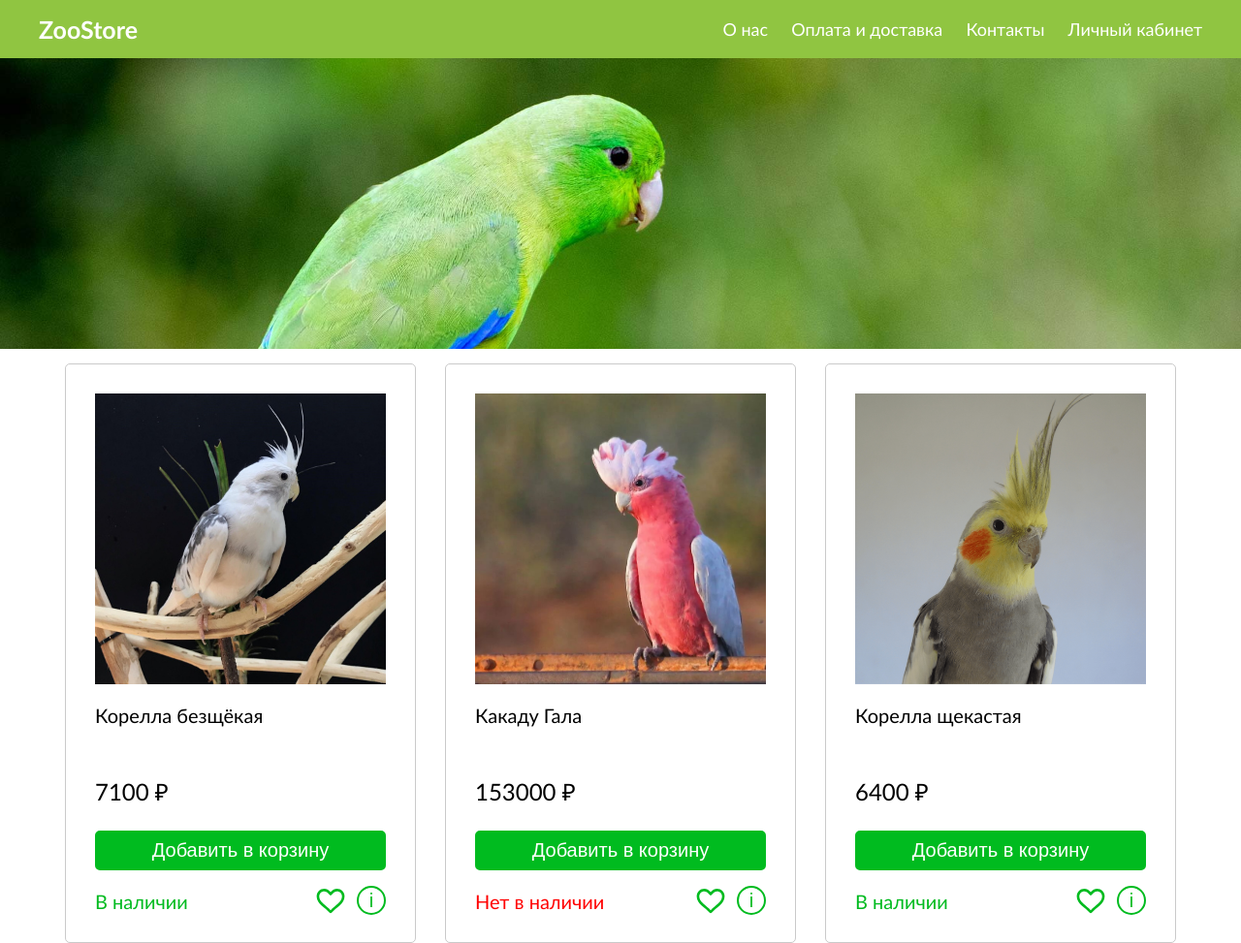
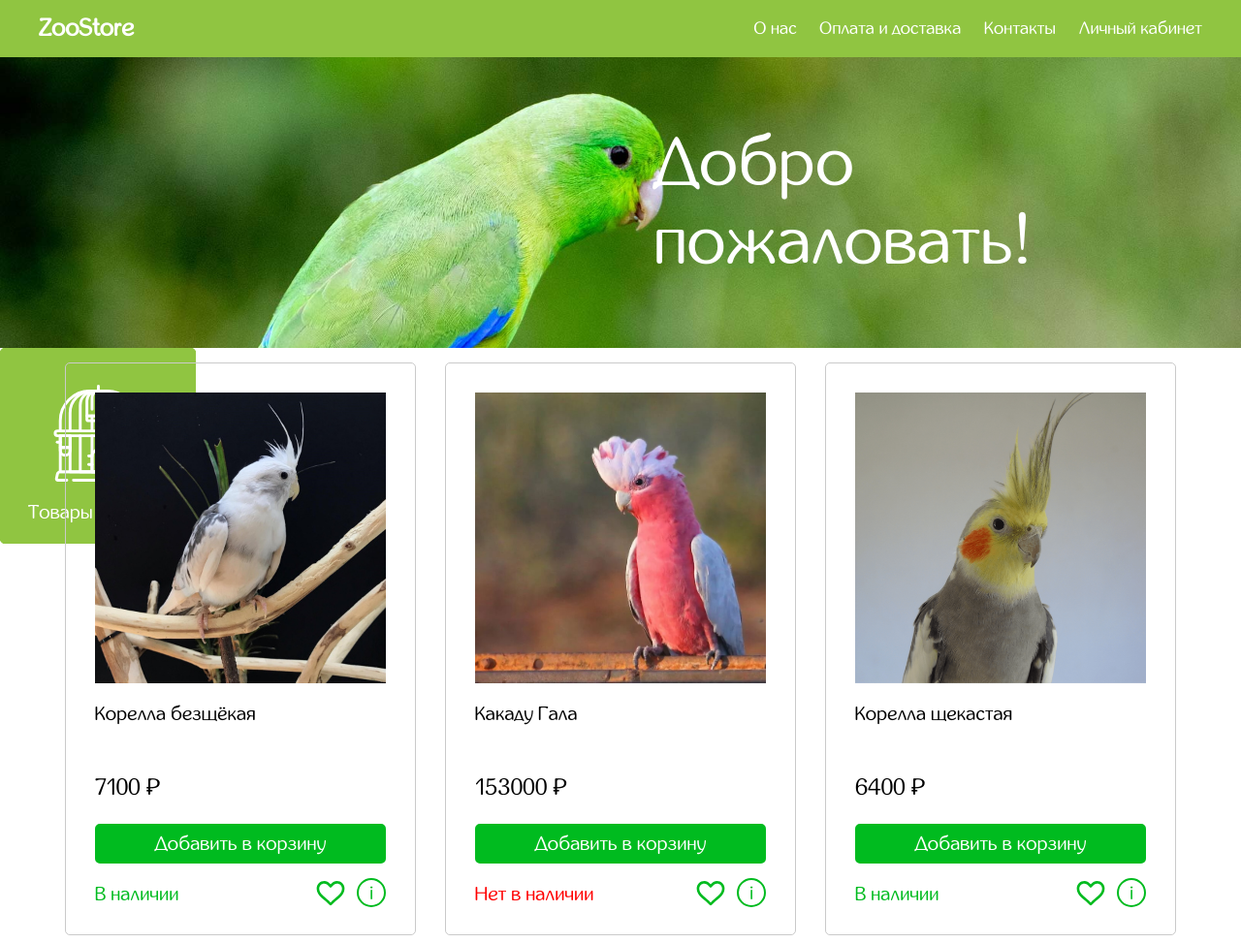
Before and after one commit to JuliaNikkk/-, a plain HTML site: page index.html in a window 1280 px wide. Shown: the top 973 px of the page at 97% size. Drawn offline with Linux system fonts and the light colour scheme; a web font is replaced by a local one.

Commit message:
хуйня

```diff
--- a/css/styles.css
+++ b/css/styles.css
@@ -1,8 +1,16 @@
+@font-face {
+    font-family: inglobal;
+    src: url(../fonts/inglobal.ttf);
+}
+* {
+    font-family: inglobal;
+
+}
 html,
 body {
     height: 100%;
     margin: 0;
-    font-family: 'Gill Sans', 'Gill Sans MT', Calibri, 'Trebuchet MS', sans-serif;
+    /* font-family: 'Gill Sans', 'Gill Sans MT', Calibri, 'Trebuchet MS', sans-serif; */
 
 }
 
@@ -217,6 +225,35 @@ z-index: 100; */
     background-size: cover;
 
 }
+.welcome{
+    position: absolute;
+    font-size: 70px;
+    color: white;
+    right: 215px;
+}
+.panel{
+    background-color: #90c541;
+    border: 1px solid #90c541;
+    font-size: 20px;
+    color: white;
+    border-radius: 5px;
+    --s: 200px;
+    width: var(--s);
+    height: var(--s);
+    position: absolute;
+    display: flex;
+    flex-direction: column;
+    justify-content: end;
+    align-items:center;
+}
+.icon{
+    width: 100px;
+    height: 100px;
+    color: white;
+    /* background-image: url(/images/corella.svg); */
+    background-position: center;
+    background-size: cover;
+}
 
 /* .lightgray{
     color: lightgray;
--- a/index.html
+++ b/index.html
@@ -6,6 +6,7 @@
     <meta name="viewport" content="width=device-width, initial-scale=1.0">
     <title>Document</title>
     <link rel="stylesheet" href="css/styles.css">
+    <link href="http://www.inglobal.ru/fonts/inglobal.css" type="text/css" rel="stylesheet" />
 </head>
 
 <body>
@@ -13,14 +14,20 @@
 
         <a href="#" class="logo"><b>ZooStore</b></a>
         <nav class="navbar">
-            <a href="#" >О нас</a>
+            <a href="#">О нас</a>
             <a href="#">Оплата и доставка</a>
             <a href="#">Контакты</a>
             <a href="#">Личный кабинет</a>
         </nav>
     </header>
     <div class="banner">
-        <!-- <img src="./images/oblozka.jpg" alt=""> -->
+        <p class="welcome">Добро<br>пожаловать!</p>
+    </div>
+    <div class="case">
+        <div class="panel">
+            <div class="icon"></div>
+            <p class="assort">Мелкие попугаи</p>
+        </div>
     </div>
     <div class="wrapper">
         <div class="container">
--- a/js/script.js
+++ b/js/script.js
@@ -31,13 +31,13 @@ function txtChange(el) {
 function showInfo(el) {
     el.classList.toggle('showList')
 }
-function heartColor(el){
+function heartColor(el) {
     const src = el.getAttribute('src')
-    if (src == 'images/heart1.svg'){
-        el.setAttribute("src",'images/heart2.svg')
+    if (src == 'images/heart1.svg') {
+        el.setAttribute("src", 'images/heart2.svg')
     }
     else {
-        el.setAttribute("src",'images/heart1.svg')
+        el.setAttribute("src", 'images/heart1.svg')
     }
 
 }
@@ -109,12 +109,6 @@ const mass = [
         existence: "В наличии",
         img: "молуккский.jpg"
     },
-    // {
-    //     name: "Какаду Желтохохлый",
-    //     price: '225000 ₽',
-    //     existence: "В наличии",
-    //     img: "Желтохохлый.jpg"
-    // },
     {
         name: "Rio корм для средних попугаев основной 1 кг",
         price: '323 ₽',
@@ -159,15 +153,15 @@ function del() {
     }
 }
 const newContainer = document.getElementsByClassName('container')[0].cloneNode(true)
-function createList(){
+function createList() {
     del()
-    for(let i = 0; i < mass.length; i++){
+    for (let i = 0; i < mass.length; i++) {
         const clone = newContainer.cloneNode(true);
         clone.getElementsByClassName('name')[0].innerText = mass[i].name
         clone.getElementsByClassName('price')[0].innerText = mass[i].price
         clone.getElementsByClassName('existence')[0].innerText = mass[i].existence
         clone.getElementsByClassName('img')[0]
-        .style.backgroundImage = `url(../images/${mass[i].img})`;
+            .style.backgroundImage = `url(../images/${mass[i].img})`;
         // `url(../images/${mass[i].img})`
         // 'url(../images/бесщёкая.jpg)'
         wrapper.appendChild(clone)
@@ -175,7 +169,42 @@ function createList(){
     checkColor()
 }
 createList()
-
+const data = [
+    {
+        icon: "voln.svg",
+        assort: "Мелкие попугаи"
+    },
+    {
+        icon: "corella.svg",
+        assort: "Средние попугаи"
+    },
+    {
+        icon: "ara.svg",
+        assort: "Большие попугаи"
+    },
+    {
+        icon: "cage.svg",
+        assort: "Товары для птиц"
+    },
+]
+const case1 = document.getElementsByClassName('case')[0];
+function delet() {
+    while (case1.firstChild) {
+        case1.removeChild(case1.firstChild);
+    }
+}
+const newPanel = document.getElementsByClassName('panel')[0].cloneNode(true)
+function createBlock() {
+    delet()
+    for (let i = 0; i < data.length; i++) {
+        const double = newPanel.cloneNode(true);
+        double.getElementsByClassName('icon')[0]
+            .style.backgroundImage = `url(../images/${data[i].icon})`;
+        double.getElementsByClassName('assort')[0].innerText = data[i].assort
+        case1.appendChild(double)
+    }
+}
+createBlock()
 // function mouse(){
 //     const txtLink = document.getElementsByClassName('navbar');
 //     txtLinc.addEventListener('mouseover', function() {
```
Also changed, not shown: fonts/inglobal.ttf (added), fonts/inglobalb.ttf (added), fonts/inglobalbi.ttf (added), fonts/inglobali.ttf (added), images/ara.svg (added), images/cage.svg (added), images/corella.svg (added), images/voln.svg (added).
